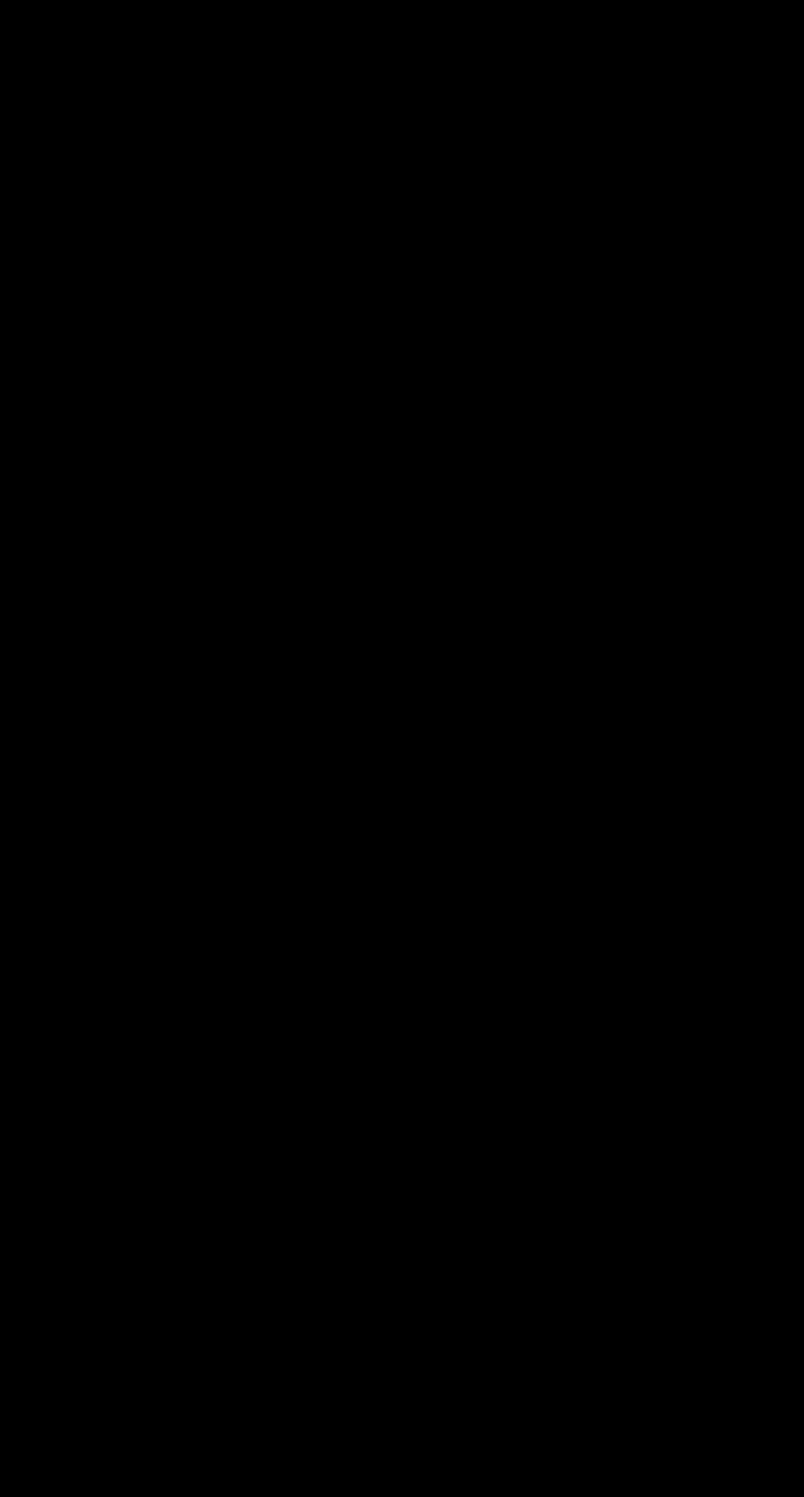
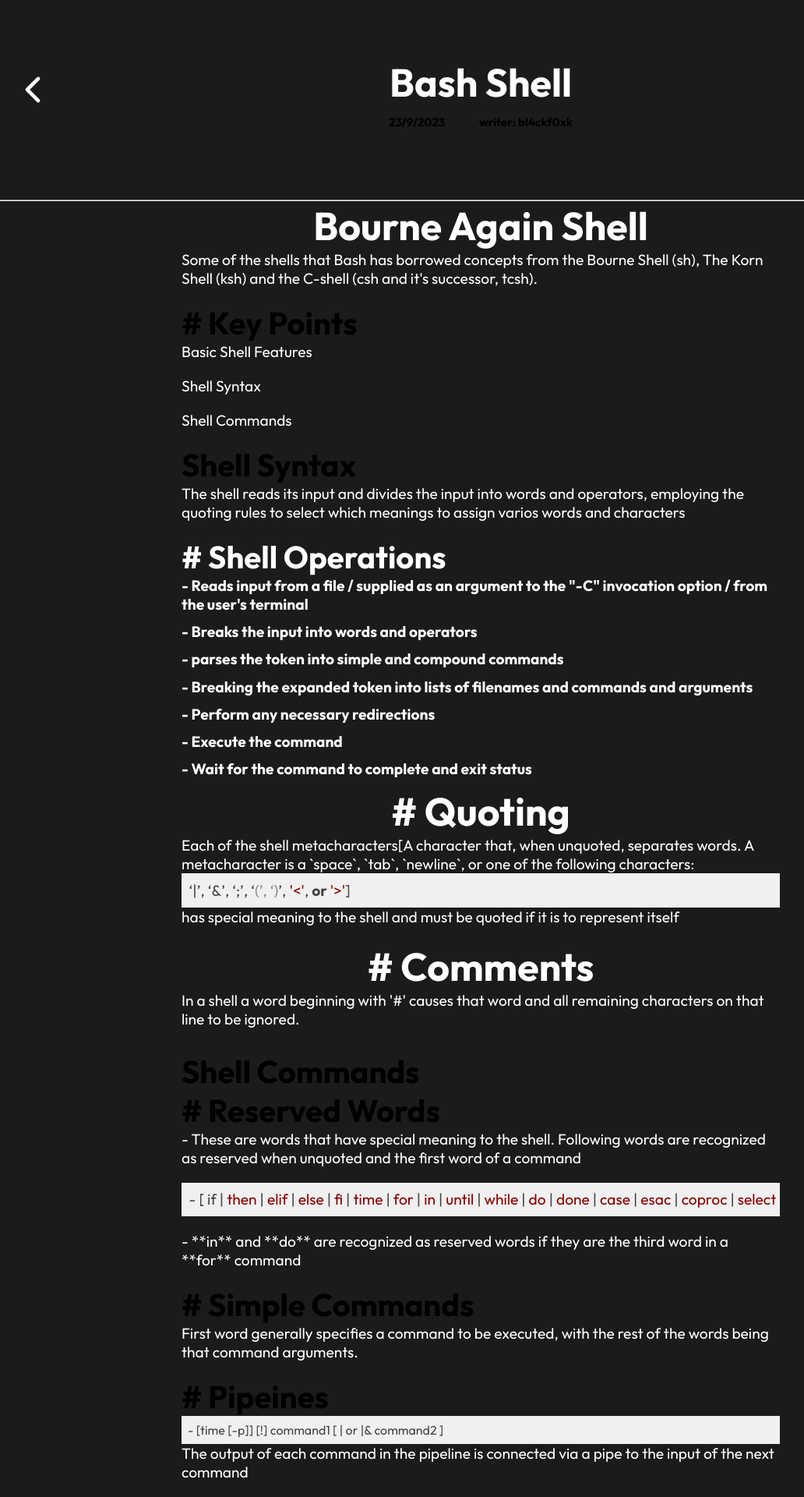
Before and after one commit to BL4CKF0Xk/BL4CKF0Xk.github.io, a React (Create React App) app: page /projects/Bash in a window 1280 px wide. Before the commit this address had no page. Shown: the part 180-2100 px from the top of the page at 78% size, without its empty margins (23-1055 px from the left). Before the commit the page ends 800 px from the top, so only its background shows below. Built offline with nearby package versions, Linux system fonts and the light colour scheme.

Commit message:
video success after

```diff
--- a/src/App.js
+++ b/src/App.js
@@ -9,6 +9,7 @@
 import Wayoflearning from './routes/projects/Wayoflearning';
 import Assemblydatatypes from './routes/projects/Assembly_Data_Types';
 import Pentestingbasics from './routes/projects/Pentestingbasics';
+import Bash from './routes/projects/Bash';
 
 import { Route, Routes } from 'react-router-dom';
 
@@ -24,6 +25,7 @@
         <Route path='/projects/Way-of-learning' element={< Wayoflearning />} />
         <Route path='/projects/Assembly_Data_Types' element={< Assemblydatatypes />} />
         <Route path='/projects/Pentestingbasics' element={< Pentestingbasics />} />
+        <Route path='/projects/Bash' element={< Bash />} />
       </Routes>
     </>
   );
--- a/src/components/Slider2.js
+++ b/src/components/Slider2.js
@@ -10,6 +10,16 @@
     <>
       <h1 className='headingsli'>Projects</h1>
       <div className='ProCard2'>
+      <Link to="/projects/Bash">
+        <Card className="text-center CardCss">
+          <Card.Body>
+            <Card.Title className='Protext'>Bash Shell</Card.Title>
+            <Card.Text className='cardtext'>
+            Bourne Again Shell
+            </Card.Text>
+          </Card.Body>
+        </Card>
+      </Link>
       <Link to="/projects/Pentestingbasics">
         <Card className="text-center CardCss">
           <Card.Body>
--- a/src/routes/projects/Bash.js
+++ b/src/routes/projects/Bash.js
@@ -1,10 +1,8 @@
 import React from 'react'
 import { IoIosArrowBack } from 'react-icons/io'
-import './blogpost.css'
-import Video from "./../../assets/videos/pentestbasic.mp4";
-import ReactPlayer from 'react-player'
+import './blogpost.css';
 
-// import SyntaxHighlighter from 'react-syntax-highlighter';
+import SyntaxHighlighter from 'react-syntax-highlighter';
 // import { atomOneDark } from 'react-syntax-highlighter/dist/esm/styles/hljs';
 
 import { useNavigate} from 'react-router-dom';
@@ -14,7 +12,7 @@
 import Navbar from '../../components/Navbar';
 import AboutHero from '../../components/AboutHero';
 
-const Assembly_Data_Types = () => {
+const Bash = () => {
 
     const navigate = useNavigate();
 	const goBack = () => {
@@ -30,74 +28,77 @@
         </button>
 
         <div className='headingblog'>
-            <h1>Common Terms In Pentesting</h1>
+            <h1>Bash Shell</h1>
         </div>
         <div className='headingdet'>
-            <h6>22/9/2023</h6>
+            <h6>23/9/2023</h6>
             <h6>writer: bl4ckf0xk</h6>
         </div>
         <hr></hr>
         <div className='blogbody'>
-        <h1 className='headingblog'>Shell</h1>
-            <p className='subheaddes'># On a linux system</p>
-            <p className='subheaddes'>shell is a program that takes input from the user via the keyboard and passes these commands to the operating system to perform the specific funtion. </p>
-            <p className='subheaddes'>Most Linux systems use a proogram called Bash (Bourne Again Shell) as a shell program to interact with the operating system.</p>
-
+        <h1 className='headingblog'>Bourne Again Shell</h1>
+            <p className='subheaddes'>Some of the shells that Bash has borrowed concepts from the Bourne Shell (sh), The Korn Shell (ksh) and the C-shell (csh and it's successor, tcsh).</p>
+            <h2 className='subheading'># Key Points </h2>
+            <p className='subheaddes'>Basic Shell Features</p>
+            <p className='subheaddes'>Shell Syntax</p>
+            <p className='subheaddes'>Shell Commands</p>
 
         <div className='section'>
-            <h2 className='subheading'>"Getting a shell" </h2>
-            <p className='subheaddes'>This means that the target host has been exploted, and we have obtained shell-level access and can run commands interactively as if we are sitting logged in to the host</p>
+            <h2 className='subheading'>Shell Syntax</h2>
+            <p className='subheaddes'>The shell reads its input and divides the input into words and operators, employing the quoting rules to select which meanings to assign varios words and characters</p>
 
-        <h1 className='subheading'>Shell Types</h1>
-                <h4>&#62; Reverse Shell     <span style={{fontSize:17,color:"darkorchid"}}>&#91;Initiate a connection back to a "listner"&#93;</span></h4>
-                <h4>&#62; Bind Shell         <span style={{fontSize:17,color:"darkorchid"}}>&#91;"Bind" to a specific port on the target host and wait for a connection&#93;</span></h4>
-                <h4>&#62; Web Shell          <span style={{fontSize:17,color:"darkorchid"}}>&#91;Runs OS commands via the web browser. (Semi interactive)&#93;</span></h4>
+        <h1 className='subheading'># Shell Operations</h1>
+                <h4>- Reads input from a file / supplied as an argument to the "-C" invocation option / from the user's terminal</h4>
+                <h4>- Breaks the input into words and operators</h4>
+                <h4>- parses the token into simple and compound commands</h4>
+                <h4>- Breaking the expanded token into lists of filenames and commands and arguments</h4>
+                <h4>- Perform any necessary redirections</h4>
+                <h4>- Execute the command</h4>
+                <h4>- Wait for the command to complete and exit status</h4>
 
-        <h1 className='headingblog'>Port</h1>
-            <p className='subheaddes'>A Port can be thought of as a window or door on a house, if a window or door is left open or not locked correctly, we can often gain unauthorized access to home.</p>
-            <p className='subheaddes'>Ports are associated with a specific process or service. Each port is assigned a number, and many are standardized across all network connected devices.</p>
+        <h1 className='headingblog'># Quoting</h1>
+            <p className='subheaddes'> Each of the shell metacharacters[A character that, when unquoted, separates words. A metacharacter is a `space`, `tab`, `newline`, or one of the following characters:
+            <span><SyntaxHighlighter>
+            ‘|’, ‘&’, ‘;’, ‘(’, ‘)’, &apos;&lt;&apos;, or &apos;&gt;&apos;]
+            </SyntaxHighlighter></span>
+             has special meaning to the shell and must be quoted if it is to represent itself</p>
 
-            <h1>There are Two types of ports</h1>
-                <h4>&#62; Transmission Control Protocol (TCP)</h4>
-                <h4>&#62; User Datagram Protocol (UDP)</h4>
+            <h1 className='headingblog'># Comments</h1>
+            <p className='subheaddes'> In a shell a word beginning with '#' causes that word and all remaining characters on that line to be ignored.</p>
 
         </div>
         <div className='section'>
-            <h2 className='subheading'># TCP</h2>
-            <p className='subheaddes'> - Connection between a client and a server must be established before data can be sent.</p>
+            <h2 className='subheading'>Shell Commands</h2>
+            <h2 className='subheading'> # Reserved Words</h2>
+            <p className='subheaddes'> - These are words that have special meaning to the shell. Following words are recognized as reserved when unquoted and the first word of a command</p>
+            <p className='subheaddes'>
+                <SyntaxHighlighter>
+                - [ if | then | elif | else | fi | time | for | in | until | while | do | done | case | esac | coproc | select | function | &#123;  &#8739; &#125;  | [[ | ]] | ! ]
+                </SyntaxHighlighter></p>
+            <p className='subheaddes'>- **in** and **do** are recognized as reserved words if they are the third word in a **for** command</p>
 
-            <h2 className='subheading'># UDP</h2>
-            <p className='subheaddes'> - There is no "handshake" and therefor introduces a certain amount of unrealiability. [Suitable for applications that run time-sensitive tasks]</p>
+            <h2 className='subheading'> # Simple Commands</h2>
+            <p className='subheaddes'>First word generally specifies a command to be executed, with the rest of the words being that command arguments.</p>
 
-            <p className='subheaddes'>Some of the most well-known <span style={{fontSize:17,color:"darkseagreen"}}>TCP</span> and <span style={{fontSize:17,color:"darkseagreen"}}>UDP</span> ports are listed below:</p>
-
-                <p><i>Port(s)</i></p>
-                <h4>&#62; 20/21 (TCP) <span style={{fontSize:17,color:"darkgray"}}>&#91;FTP&#93;</span></h4>
-                <h4>&#62; 22 (TCP) <span style={{fontSize:17,color:"darkgray"}}>&#91;SSH&#93;</span></h4>
-                <h4>&#62; 23 (TCP) <span style={{fontSize:17,color:"darkgray"}}>&#91;TELNET&#93;</span></h4>
-                <h4>&#62; 25 (TCP) <span style={{fontSize:17,color:"darkgray"}}>&#91;SMTP&#93;</span></h4>
-                <h4>&#62; 80 (TCP) <span style={{fontSize:17,color:"darkgray"}}>&#91;HTTP&#93;</span></h4>
-                <h4>&#62; 161 (TCP/UDP) <span style={{fontSize:17,color:"darkgray"}}>&#91;SNMP&#93;</span></h4>
-                <h4>&#62; 389 (TCP/UDP) <span style={{fontSize:17,color:"darkgray"}}>&#91;LDAP&#93;</span></h4>
-                <h4>&#62; 443 (TCP) <span style={{fontSize:17,color:"darkgray"}}>&#91;SSL/TLS(HTTPS)&#93;</span></h4>
-                <h4>&#62; 445 (TCP) <span style={{fontSize:17,color:"darkgray"}}>&#91;SMB&#93;</span></h4>
-                <h4>&#62; 3389 (TCP) <span style={{fontSize:17,color:"darkgray"}}>&#91;RDP&#93;</span></h4>
-        </div>
-        <div className='section'>
-            <h1 className='headingblog'>Web Server</h1>
-            <p className='subheaddes'>A web server is an application that runs on the back-end server, which handles all of the <span style={{fontSize:17,color:"darkseagreen"}}>HTTP</span> traffic from the client-side browser, routes it to the requests destination pages, and finally responds to the client-side browser</p>
-            <p className='subheaddes'>Web application provide vast attack surface, making them high-value target for attckers and pentesters</p>
-            <p className='subheaddes'>There is a standerdized list of the top 10 web application vulnerabilities maintained by the Open Web Application Security Project  <a href='https://owasp.org/www-project-top-ten/' target="_blank" rel="noreferrer"> <span style={{fontSize:17,color:"red"}}>(OWASP) </span></a> </p>
-
+            <h2 className='subheading'># Pipeines</h2>
+            <SyntaxHighlighter>
+            - [time [-p]] [!] command1 [ | or |& command2 ]
+            </SyntaxHighlighter>
+            <p className='subheaddes'>The output of each command in the pipeline is connected via a pipe to the input of the next command</p>
+            <p className='subheaddes'>If '|&' is used command1's standard error is connected to command2's standard input</p>
 
 
         </div>
+        <div className='section'>
+            <h1 className='headingblog'> # Lists Of Commands</h1>
+            <p className='subheaddes'>- A list is a sequence of one or more pipelines seperated by one of the operators ';', '&', '&&'[AND], '||'[OR]</p>
+
         </div>
-
+        </div>
 
         <Footer />
     </div>
   )
 }
 
-export default Assembly_Data_Types
+export default Bash
```
Also changed, not shown: 2 other files (tests, documents, lock files or other folders).
